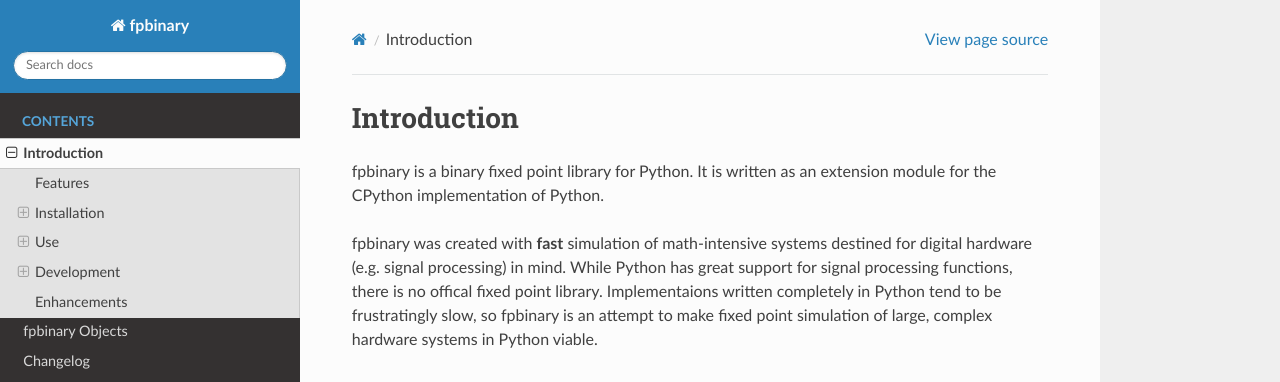
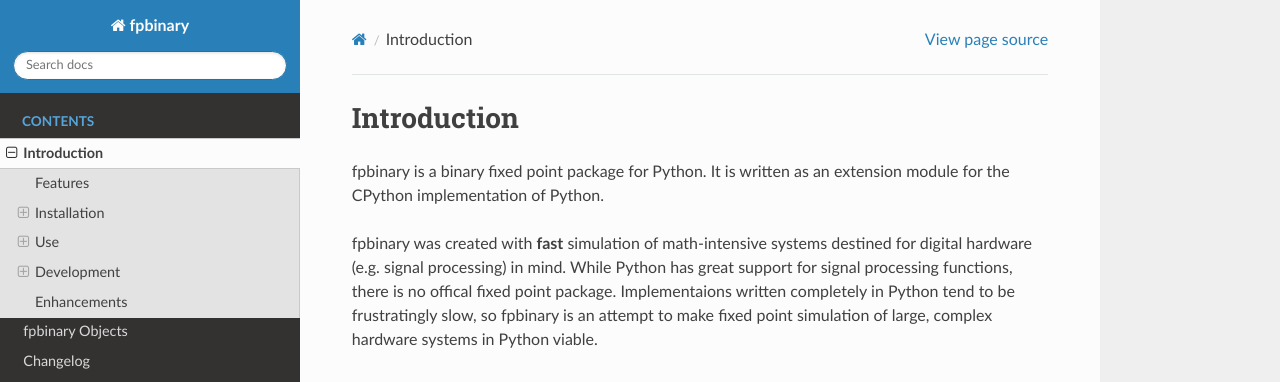
Before and after one commit to smlgit/fpbinary, a Sphinx documentation site: the page built from doc/intro.rst, in a window 1280 px wide and 900 px high. Shown: the top 382 px of the window. Built offline with Sphinx 7.4.7 and the Read the Docs theme 2.0.0, drawn with Linux system fonts in a browser that asks for light colours.

```diff
--- a/doc/intro.rst
+++ b/doc/intro.rst
@@ -2,9 +2,9 @@
 Introduction
 ================
 
-fpbinary is a binary fixed point library for Python. It is written as an extension module for the CPython implementation of Python.
+fpbinary is a binary fixed point package for Python. It is written as an extension module for the CPython implementation of Python.
 
-fpbinary was created with **fast** simulation of math-intensive systems destined for digital hardware (e.g. signal processing) in mind. While Python has great support for signal processing functions, there is no offical fixed point library. Implementaions written completely in Python tend to be frustratingly slow, so fpbinary is an attempt to make fixed point simulation of large, complex hardware systems in Python viable.
+fpbinary was created with **fast** simulation of math-intensive systems destined for digital hardware (e.g. signal processing) in mind. While Python has great support for signal processing functions, there is no offical fixed point package. Implementaions written completely in Python tend to be frustratingly slow, so fpbinary is an attempt to make fixed point simulation of large, complex hardware systems in Python viable.
 
 
 Features
```
Also changed, not shown: setup.py (+8 -0 lines).
